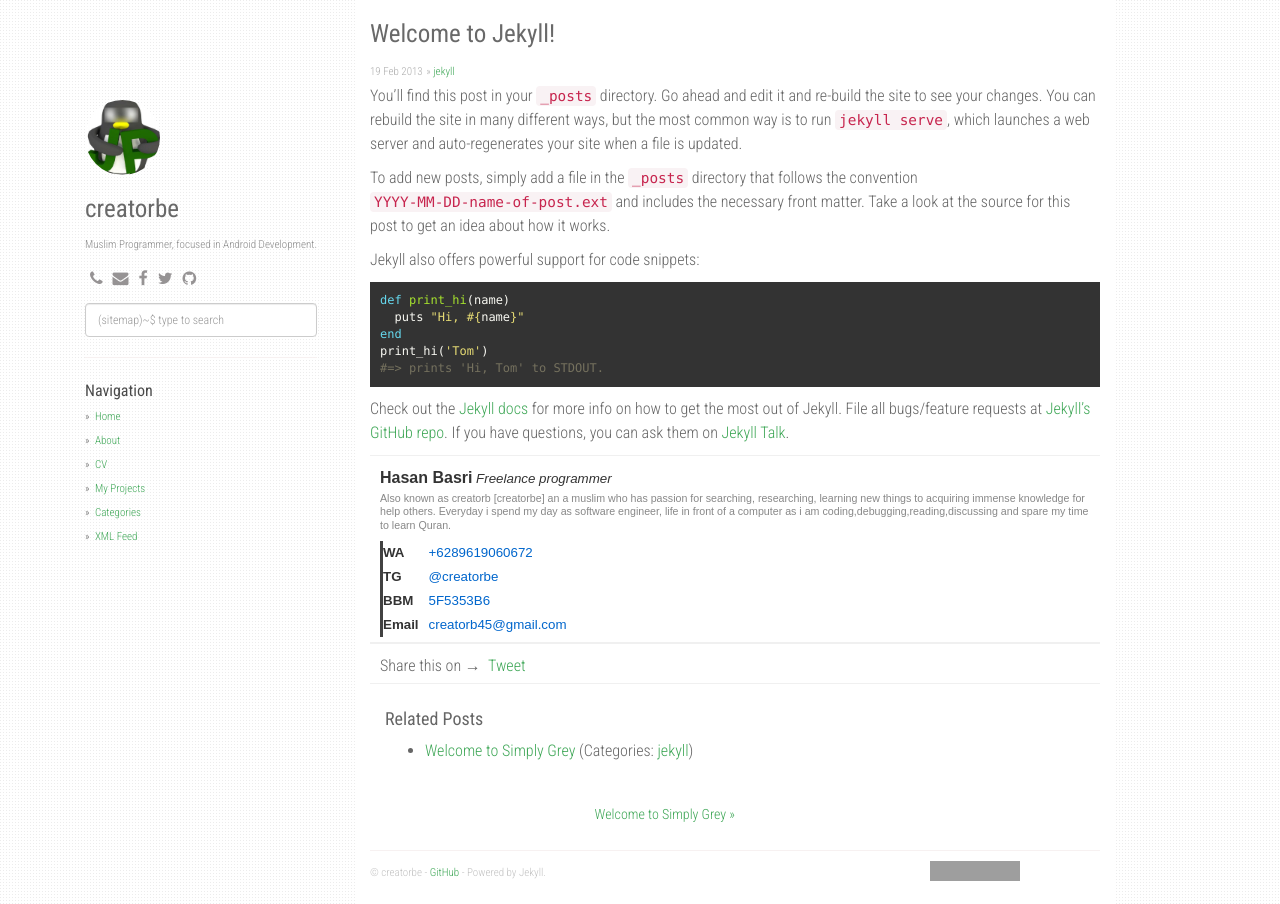
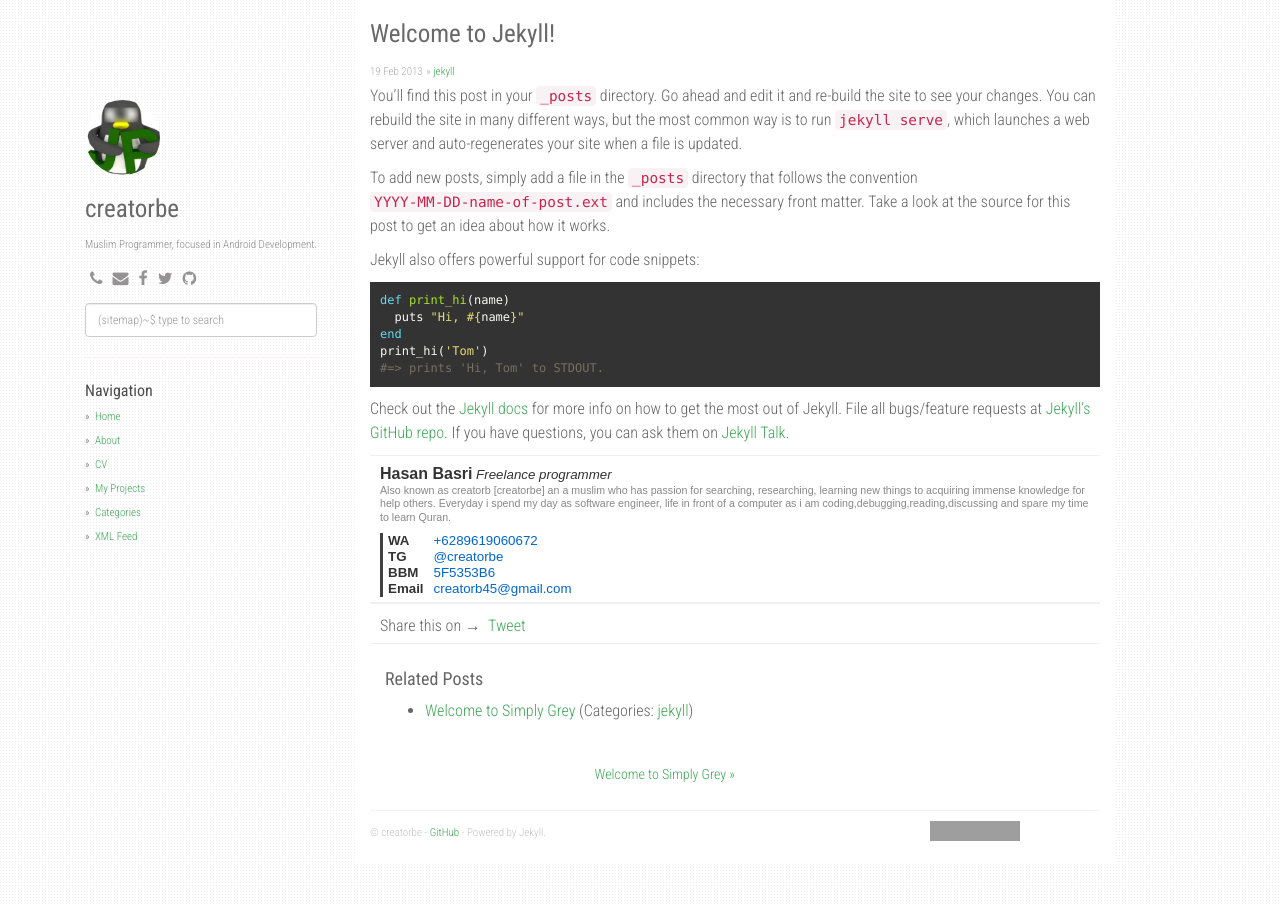
Before and after one commit to creatorbe/creatorbe.github.io, a Jekyll site: the page built from _posts/2016-04-19-welcome-to-jekyll.markdown, in a window 1280 px wide. Built offline with Jekyll 4.4.1, drawn with Linux system fonts in a browser that asks for light colours; nearby versions of some CDN libraries; comment, search, counter and statistics services are not loaded; grey boxes are pictures that could not be loaded.

Commit message:
custom line and padding signature

```diff
--- a/_includes/signature.html
+++ b/_includes/signature.html
@@ -1,4 +1,5 @@
   <div class="signature">
+    <div class="customline2">
             <tr>
                 <td>
                     <font style="font-weight: bold; font-family: Arial; font-size: 12pt; color: rgb(51, 51, 51);">Hasan Basri</font>
@@ -17,28 +18,28 @@
         <td style="border-left: 3px solid #414141; vertical-align: middle;">
             <table cellspacing="0" cellpadding="0" border="0" style="padding-left: 10px;">
                 <tbody><tr>
-                    <td style="padding-right: 10px; font-family: Arial; font-size: 10pt; color: rgb(51, 51, 51);"><strong>WA</strong></td>
+                    <td style="padding-right: 10px; padding-left: 5px; font-family: Arial; font-size: 10pt; color: rgb(51, 51, 51);"><strong>WA</strong></td>
                     <td style="font-family: Arial; font-size: 10pt;">
                         <font style="font-family: Arial; font-size: 10pt;"><a href="tel:+6289619060672" style="color: #06c">+6289619060672</a></font>
                     </td>
                 </tr>
 
                 <tr>
-                    <td style="padding-right: 10px; font-family: Arial; font-size: 10pt; color: rgb(51, 51, 51);"><strong>TG</strong></td>
+                    <td style="padding-right: 10px; padding-left: 5px; font-family: Arial; font-size: 10pt; color: rgb(51, 51, 51);"><strong>TG</strong></td>
                     <td style="font-family: Arial; font-size: 10pt;">
                         <font style="font-family: Arial; font-size: 10pt;"><a href="https://telegram.me/creatorbe" style="color: #06c">@creatorbe</a></font>
                     </td>
                 </tr>
 
                 <tr>
-                    <td style="padding-right: 10px; font-family: Arial; font-size: 10pt; color: rgb(51, 51, 51);"><strong>BBM</strong></td>
+                    <td style="padding-right: 10px; padding-left: 5px; font-family: Arial; font-size: 10pt; color: rgb(51, 51, 51);"><strong>BBM</strong></td>
                     <td style="font-family: Arial; font-size: 10pt;">
                         <font style="font-family: Arial; font-size: 10pt;"><a href="https://raw.githubusercontent.com/creatorbe/creatorbe.github.io/master/static/img/bbm-creatorbe.jpg" target="_blank" style="color: #06c">5F5353B6</a></font>
                     </td>
                 </tr>
 
                 <tr>
-                    <td style="padding-right: 10px; font-family: Arial; font-size: 10pt; color: rgb(51, 51, 51);"><strong> Email</strong></td>
+                    <td style="padding-right: 10px; padding-left: 5px; font-family: Arial; font-size: 10pt; color: rgb(51, 51, 51);"><strong> Email</strong></td>
                     <td style="font-family: Arial; font-size: 10pt;">
                         <font style="font-family: Arial; font-size: 10pt;"><a href="mailto:creatorb45@gmail.com" style="color: #06c">creatorb45@gmail.com</a></font>
                     </td>
@@ -49,5 +50,5 @@
 
         </tr>
     </tbody></table>
-
 </div>
+</div>
```
